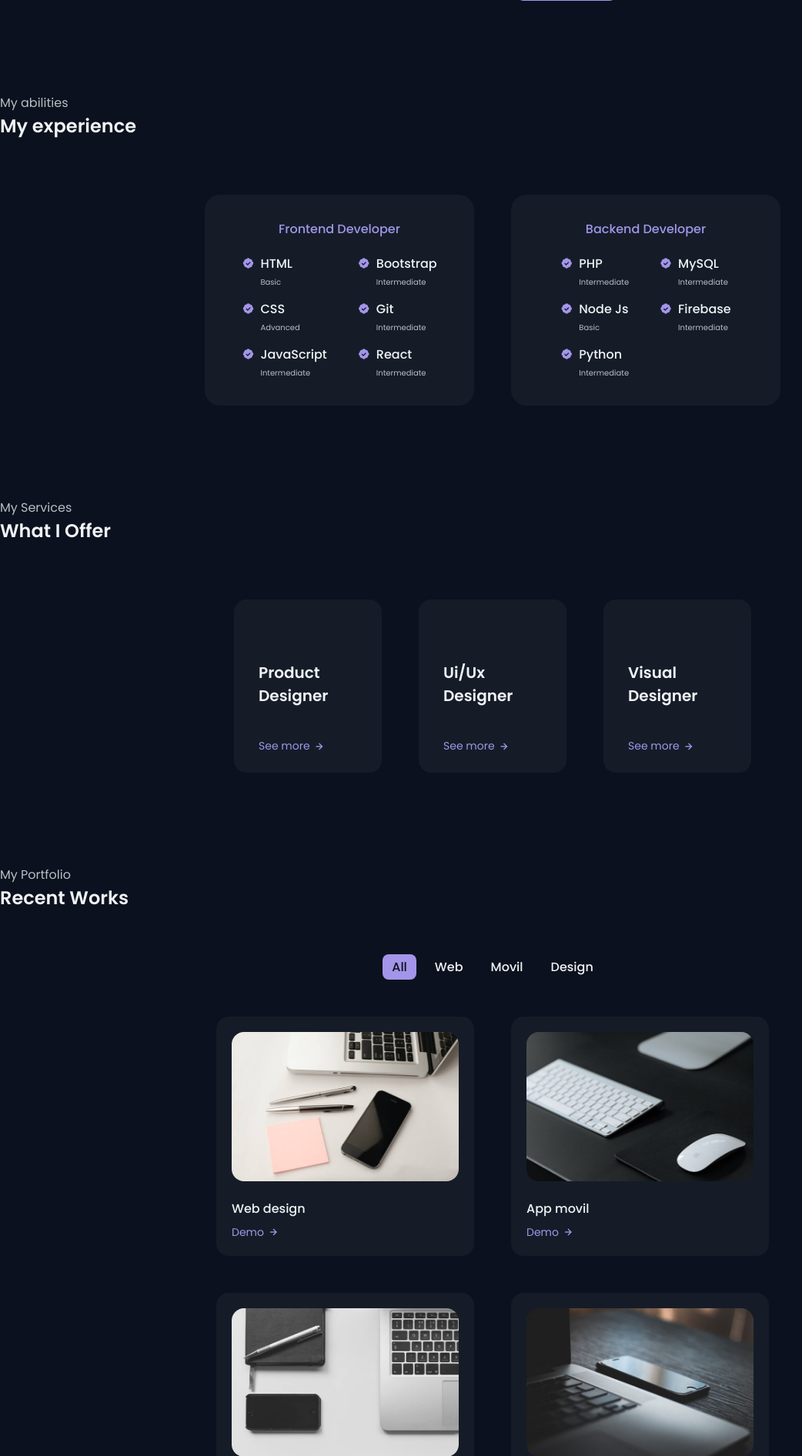
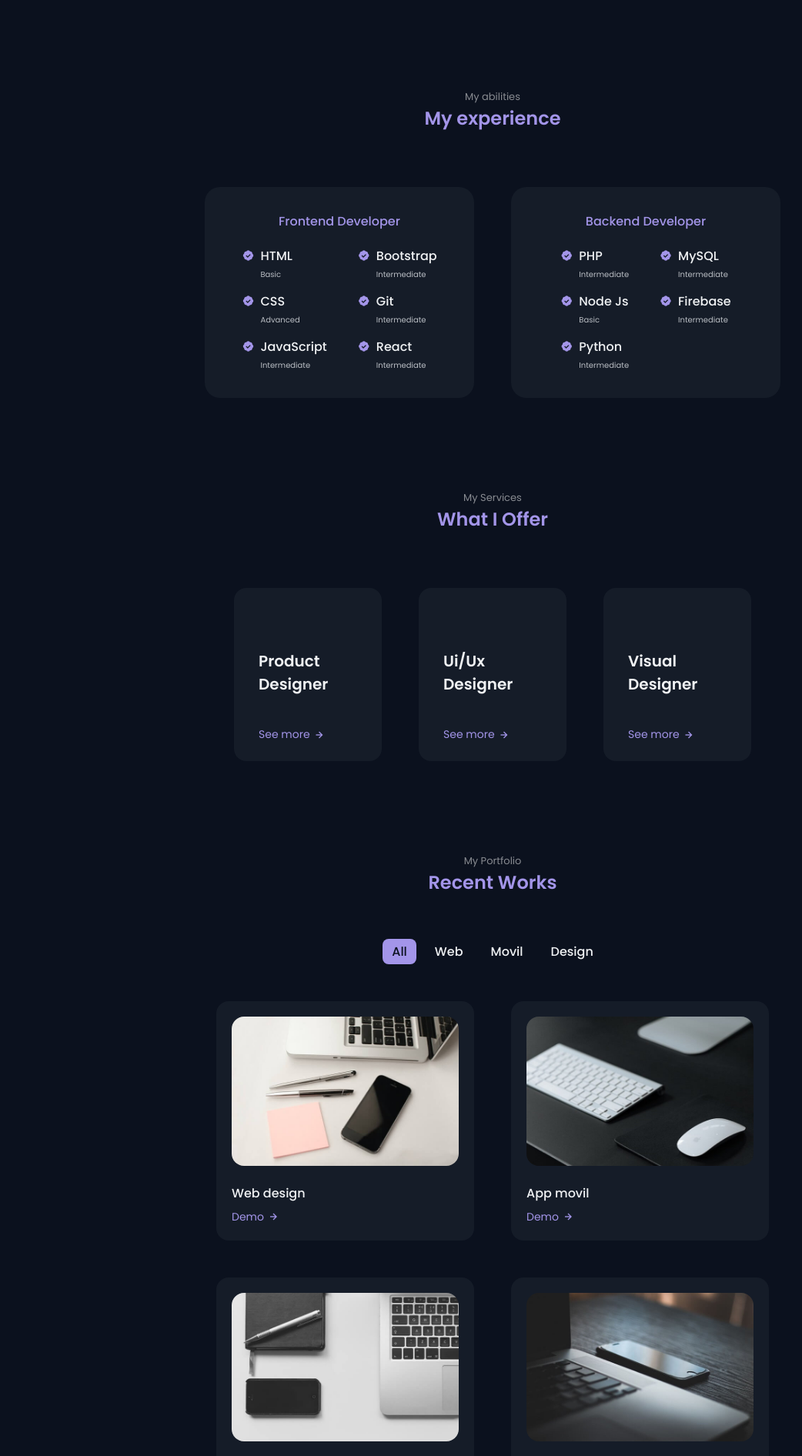
Before and after one commit to ATTACHMRNT-SORIT/portfolio-project, a PHP site: page / in a window 1280 px wide. Shown: the part 1373-3265 px from the top of the page at 77% size, without its empty margins (0-1042 px from the left). Run offline with PHP 8.4, Linux system fonts and the light colour scheme.

Commit message:
css formatting

```diff
--- a/assets/css/styles.css
+++ b/assets/css/styles.css
@@ -27,15 +27,15 @@
 
   /*========== Font and typography ==========*/
   /*.5rem = 8px | 1rem = 16px ...*/
-  --body-font: 'Poppins', sans-serif;
+  --body-font: "Poppins", sans-serif;
   --biggest-font-size: 1.75rem;
   --h1-font-size: 1.5rem;
   --h2-font-size: 1.25rem;
   --h3-font-size: 1rem;
-  --normal-font-size: .938rem;
-  --small-font-size: .813rem;
-  --smaller-font-size: .75rem;
-  --tiny-font-size: .625rem;
+  --normal-font-size: 0.938rem;
+  --small-font-size: 0.813rem;
+  --smaller-font-size: 0.75rem;
+  --tiny-font-size: 0.625rem;
 
   /*========== Font weight ==========*/
   --font-medium: 500;
@@ -55,8 +55,8 @@
     --h2-font-size: 1.5rem;
     --h3-font-size: 1.25rem;
     --normal-font-size: 1rem;
-    --small-font-size: .875rem;
-    --smaller-font-size: .813rem;
+    --small-font-size: 0.875rem;
+    --smaller-font-size: 0.813rem;
   }
 }
 
@@ -82,10 +82,12 @@ textarea {
 body {
   background-color: var(--body-color);
   color: var(--text-color);
-  transition: .4s; /* for light mode animation */
+  transition: 0.4s; /* for light mode animation */
 }
 
-h1, h2, h3 {
+h1,
+h2,
+h3 {
   color: var(--title-color);
   font-weight: var(--font-semibold);
 }
@@ -127,7 +129,6 @@ body.light-theme {
 }
 
 /*========== Variables Dark theme ==========*/
-
 
 /*==========
     Color changes in some parts of
@@ -185,7 +186,6 @@ body.light-theme {
 .light-theme::-webkit-scrollbar-thumb:hover {
   background-color: hsl(var(--second-hue), 8%, 44%);
 }
-
 /*=============== REUSABLE CSS CLASSES ===============*/
 .container {
   max-width: 968px;
@@ -206,18 +206,18 @@ body.light-theme {
   padding: 4.5rem 0 1rem;
 }
 
-.section-title,
-.section-subtitle {
+.section__title,
+.section__subtitle {
   text-align: center;
 }
 
-.section-title {
+.section__title {
   font-size: var(--h2-font-size);
   color: var(--first-color);
   margin-bottom: 2rem;
 }
 
-.section-subtitle {
+.section__subtitle {
   display: block;
   font-size: var(--smaller-font-size);
   color: var(--text-color-light);
@@ -271,8 +271,8 @@ body.light-theme {
   display: flex;
   border-radius: 5rem;
 }
+/* Active link */
 
-/* Active link */
 .active-link {
   background: linear-gradient(
     180deg,
@@ -287,7 +287,6 @@ body.light-theme {
 .scroll-header {
   box-shadow: 0 4px 4px hsla(0, 0%, 4%, 0.3);
 }
-
 /*=============== HOME ===============*/
 .home__container {
   position: relative;
@@ -405,7 +404,6 @@ body.light-theme {
   border: 2px solid var(--first-color);
   color: var(--first-color);
 }
-
 /*=============== ABOUT ===============*/
 .about__container {
   row-gap: 2.5rem;
@@ -448,7 +446,6 @@ body.light-theme {
 .about__description {
   margin-bottom: 2rem;
 }
-
 
 /*=============== SKILLS ===============*/
 .skills__container {
@@ -503,7 +500,6 @@ body.light-theme {
   font-size: var(--tiny-font-size);
 }
 
-
 /*=============== SERVICES ===============*/
 .services__container {
   grid-template-columns: repeat(2, 1fr);
@@ -539,7 +535,6 @@ body.light-theme {
   font-size: 1rem;
   transition: 0.4s;
 }
-
 
 /* Services modal */
 
@@ -599,13 +594,11 @@ body.light-theme {
   cursor: pointer;
 }
 
-
 /*Active modal*/
 .active-modal {
   visibility: visible;
   opacity: 1;
 }
-
 /*=============== WORK ===============*/
 .work__container {
   padding-top: 1rem;
@@ -668,10 +661,7 @@ body.light-theme {
   background-color: var(--first-color);
   color: var(--body-color);
 }
-
-
 /*=============== TESTIMONIAL ===============*/
-
 .testimonial__card {
   background-color: var(--container-color);
   padding: 1.25rem 1.5rem;
@@ -701,7 +691,6 @@ body.light-theme {
 .swiper-pagination-bullet-active {
   background-color: var(--first-color);
 }
-
 /*=============== CONTACT ===============*/
 .contact__container {
   row-gap: 3rem;
@@ -787,7 +776,6 @@ body.light-theme {
 .contact__form-area textarea {
   resize: none;
 }
-
 /*=============== FOOTER ===============*/
 .footer {
   background-color: var(--first-color);
@@ -834,7 +822,6 @@ body.light-theme {
   font-size: var(--smaller-font-size);
 }
 
-
 /*=============== SCROLL BAR ===============*/
 ::-webkit-scrollbar {
   width: 0.6rem;
@@ -850,7 +837,6 @@ body.light-theme {
 ::-webkit-scrollbar-thumb:hover {
   background-color: hsl(var(--second-hue), 8%, 20%);
 }
-
 /*=============== BREAKPOINTS ===============*/
 /* For small devices */
 @media screen and (max-width: 320px) {
@@ -896,7 +882,6 @@ body.light-theme {
     column-gap: 0.25rem;
   }
 }
-
 /* For medium devices */
 @media screen and (min-width: 576px) {
   .nav__menu {
@@ -967,7 +952,6 @@ body.light-theme {
     column-gap: 3rem;
   }
 }
-
 /* For large devices */
 @media screen and (min-width: 992px) {
   .container {
```
